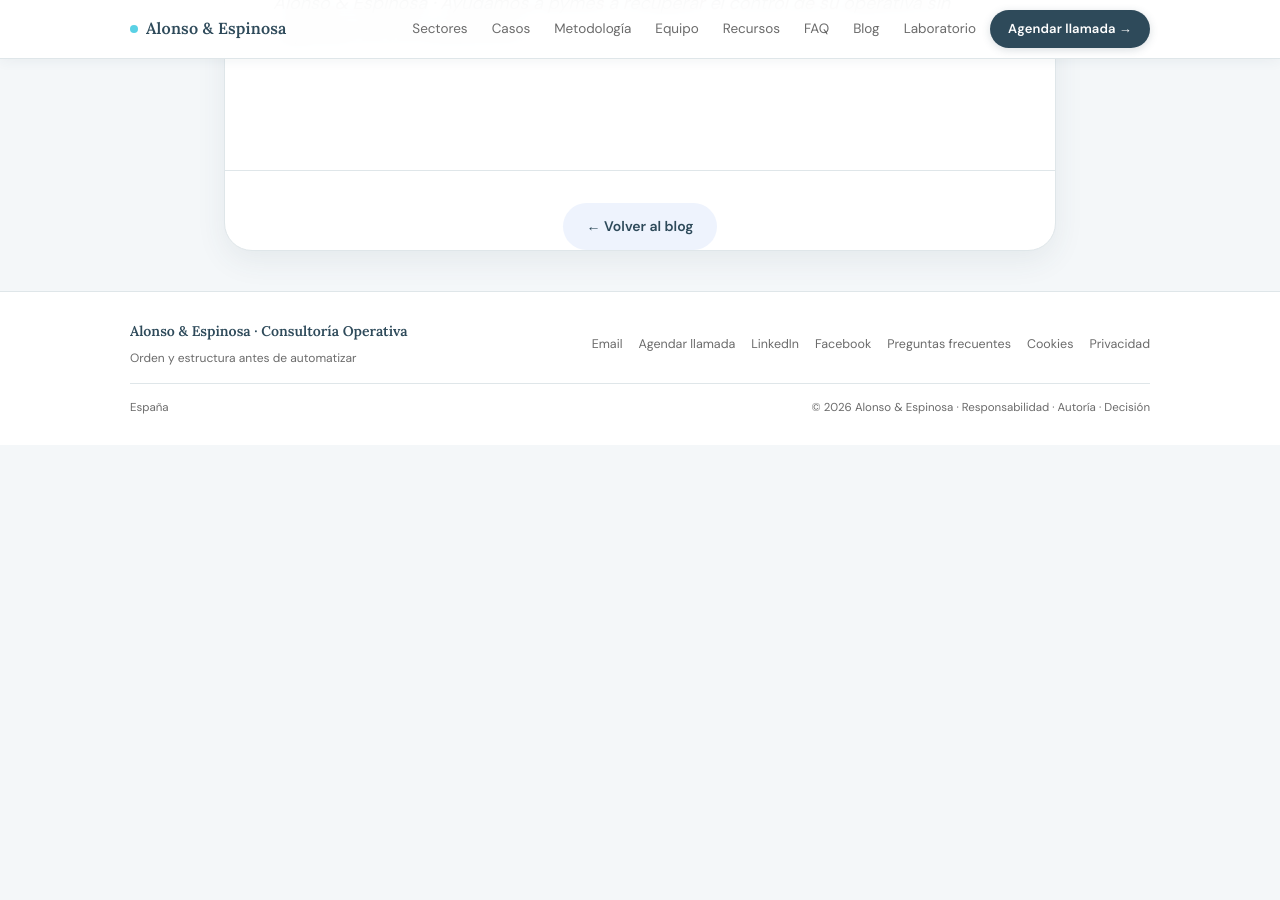
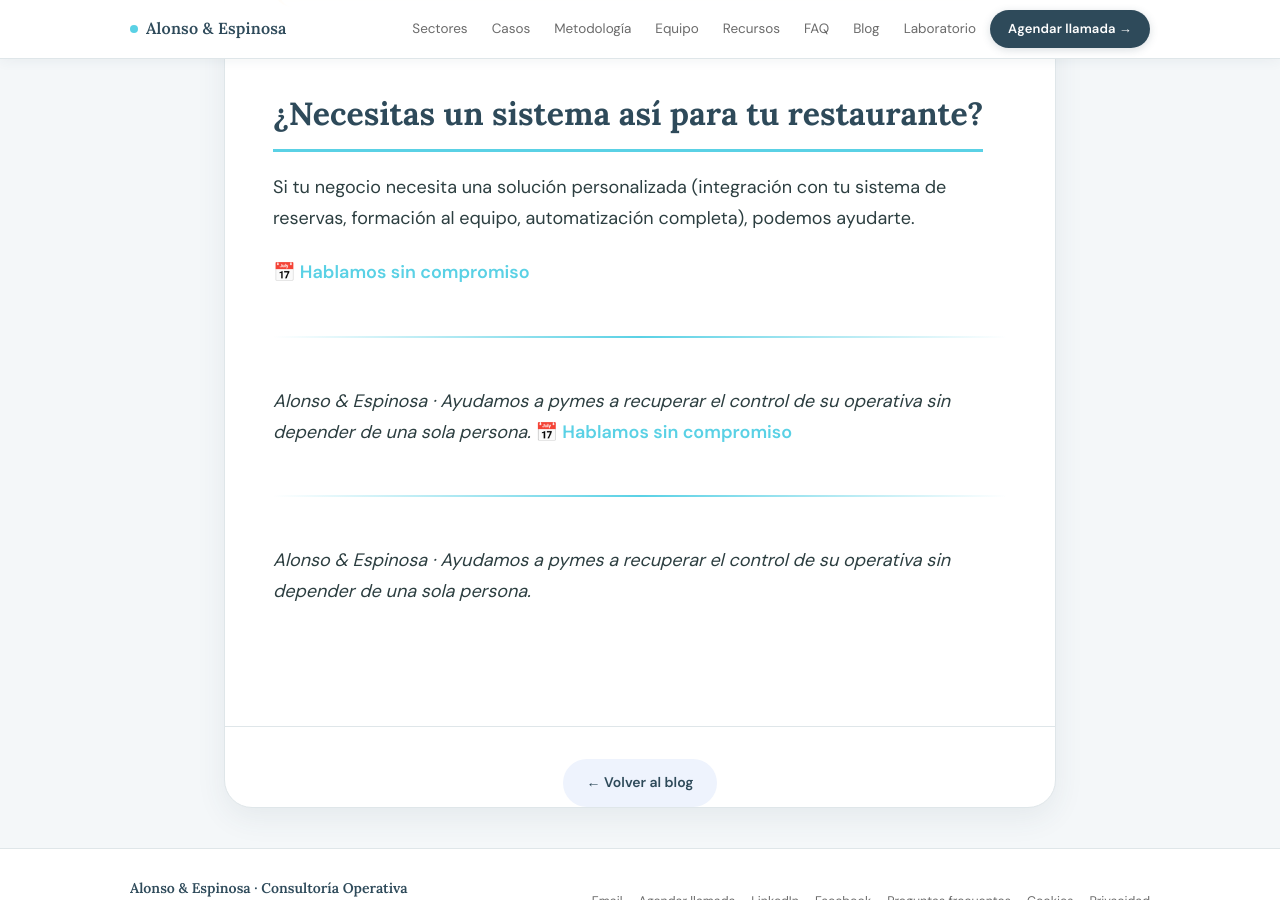
Before and after one commit to alauriela/alonsoespinosa-web, a Jekyll site: the page built from _posts/2026-04-14-gestor-alergenos-hosteleria.md, in a window 1280 px wide and 900 px high, scrolled down 4182 px. Built offline with Jekyll 4.4.1, drawn with Linux system fonts in a browser that asks for light colours; our own code applies the rules of GitHub Pages for plain Markdown files; before the commit the page ends 4627 px from its top, so only the background shows below that; some of the changed text lies outside the part shown.

Commit message:
Update 2026-04-14-gestor-alergenos-hosteleria.md

```diff
--- a/_posts/2026-04-14-gestor-alergenos-hosteleria.md
+++ b/_posts/2026-04-14-gestor-alergenos-hosteleria.md
@@ -4,6 +4,8 @@
 categories: [hosteleria]
 tags: [alergenos, gestion, restaurante]
 ---
+
+![Una chef profesional en una cocina moderna de acero inoxidable revisa una matriz de alérgenos detallada en una tablet. Al fondo, se observa un equipo de cocina trabajando en un entorno limpio, organizado y tecnológico, transmitiendo un mensaje de control riguroso y seguridad alimentaria.](/images/Gestión-Digital-de-Alérgenos-en-Cocina-Profesional.png)
 
 La normativa europea exige informar sobre los 14 alérgenos de declaración obligatoria en cada plato. Pero el verdadero problema operativo no es la ley, sino **cómo mantener esa información actualizada** cuando cambian los proveedores, los platos de temporada o la carta.
 
@@ -81,3 +83,8 @@
 ---
 
 *Alonso & Espinosa · Ayudamos a pymes a recuperar el control de su operativa sin depender de una sola persona.*
+<a href="https://cal.eu/alonso-espinosa/primera-conversacion-exploratoria" class="btn-cta">📅 Hablamos sin compromiso</a>
+
+---
+
+*Alonso & Espinosa · Ayudamos a pymes a recuperar el control de su operativa sin depender de una sola persona.*
```
